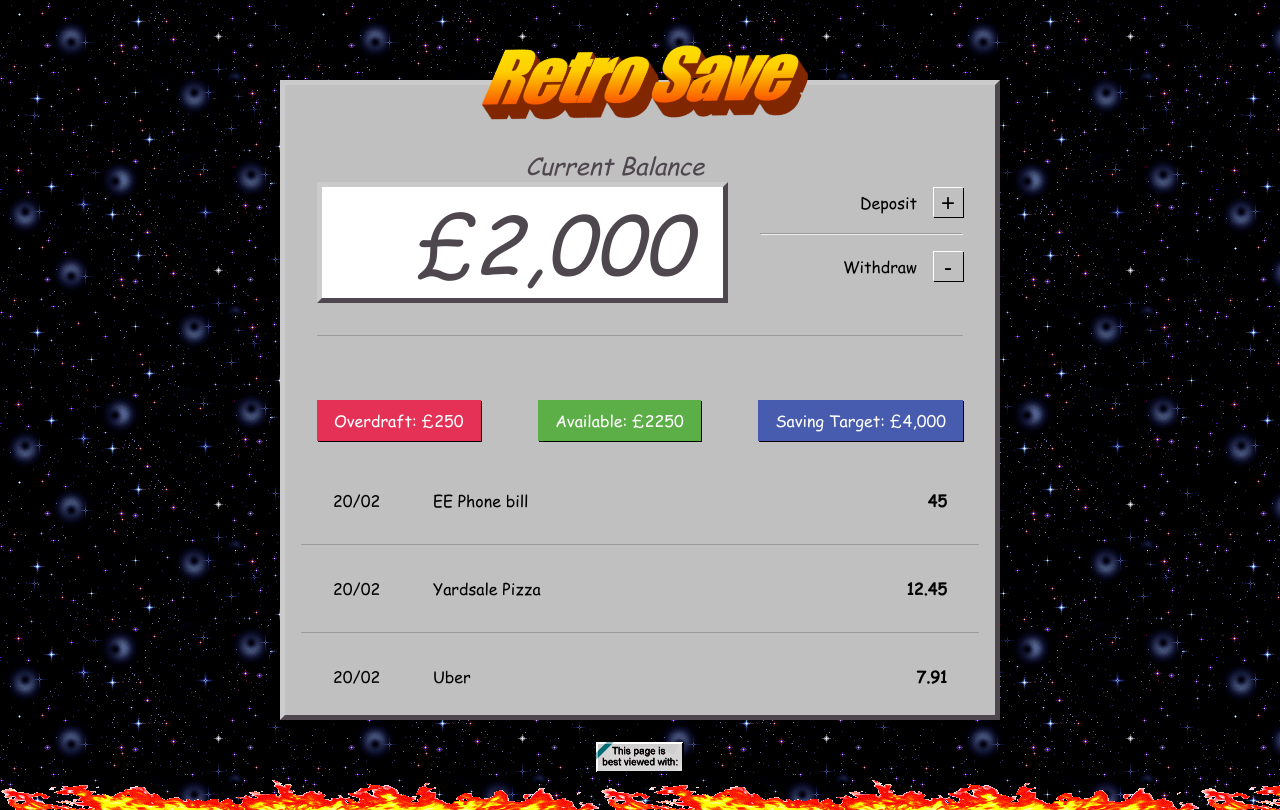
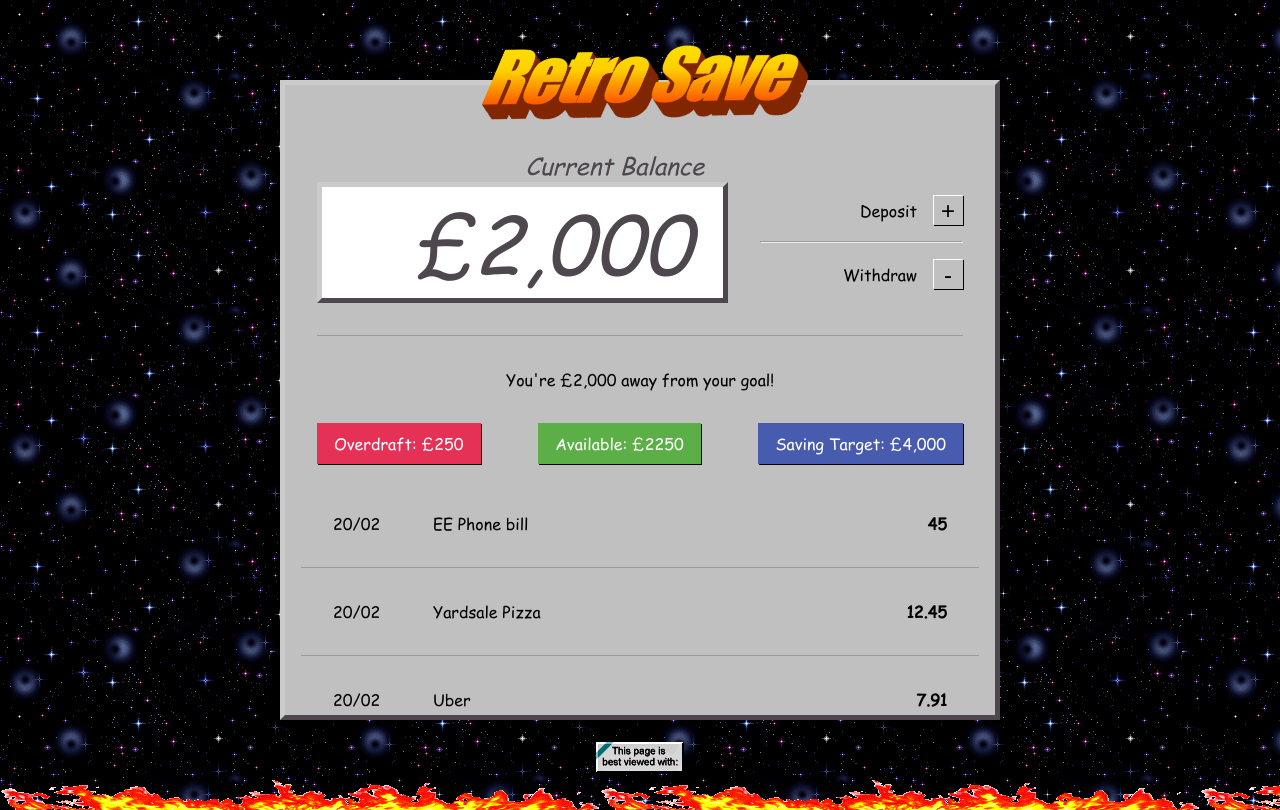
Before and after one commit to nialldbarber/account-ledger, a React (Create React App) app: page / in a window 1280 px wide. Built offline with nearby package versions, Linux system fonts and the light colour scheme.

Commit message:
Updated balance message

```diff
--- a/src/components/balance-message.js
+++ b/src/components/balance-message.js
@@ -1,7 +1,7 @@
 import React, { useState, useEffect, useContext } from 'react'
 import { BalanceContext } from 'state/context/balance'
 import { numberWithCommas } from 'utils'
-import { IN_OVERDRAFT } from 'constants/transaction-types'
+import { IN_OVERDRAFT, SAVING_REACHED } from 'constants/transaction-types'
 import { ErrorMessage } from 'styles/header'
 
 const BalanceMessage = () => {
@@ -14,7 +14,7 @@ const BalanceMessage = () => {
     } else if (balance <= IN_OVERDRAFT) {
       setMessage("You're in your overdraft")
     } else {
-      setMessage('')
+      setMessage(`You're £${numberWithCommas(SAVING_REACHED - balance)} away from your goal!`)
     }
   }, [balance, difference])
 
--- a/src/styles/add-withdraw.js
+++ b/src/styles/add-withdraw.js
@@ -5,6 +5,10 @@ export const Container = styled.div`
   display: flex;
   flex-direction: column;
   justify-content: space-evenly;
+
+  .controls {
+    margin-top: 1rem;
+  }
 
   hr {
     margin-left: 2rem;
--- a/src/styles/button.js
+++ b/src/styles/button.js
@@ -4,6 +4,7 @@ import button from 'assets/button.png'
 export const Button = styled.button`
   width: calc(50% - 10px);
   margin-top: 10px;
+  margin-left: auto;
   height: 40px;
   position: relative;
   outline: 2px solid ${props => props.theme.blue};
--- a/src/styles/modal.js
+++ b/src/styles/modal.js
@@ -31,7 +31,7 @@ export const Container = styled.div`
   .exit {
     position: absolute;
     right: 0.5rem;
-    top: 0.3rem;
+    top: 0.2rem;
     margin: 0;
     padding: 0;
     ${buttonMixin};
```
